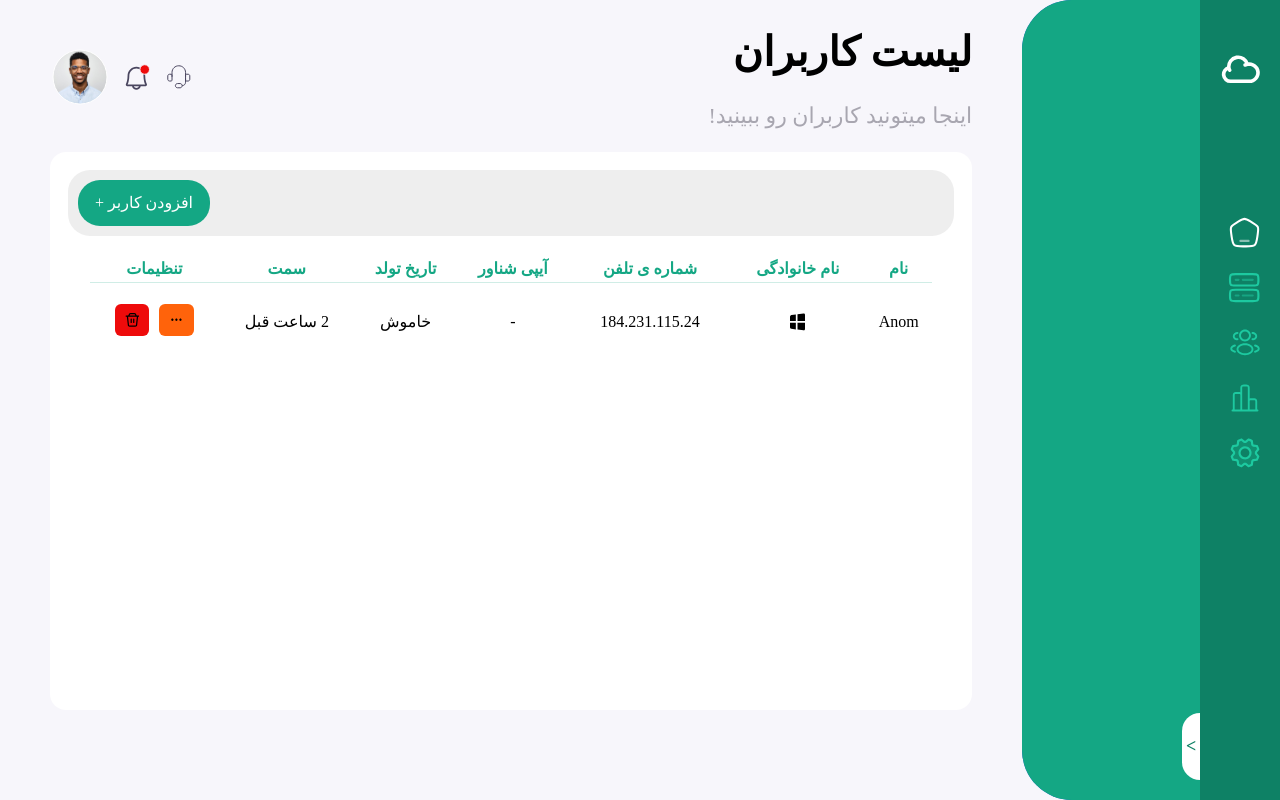
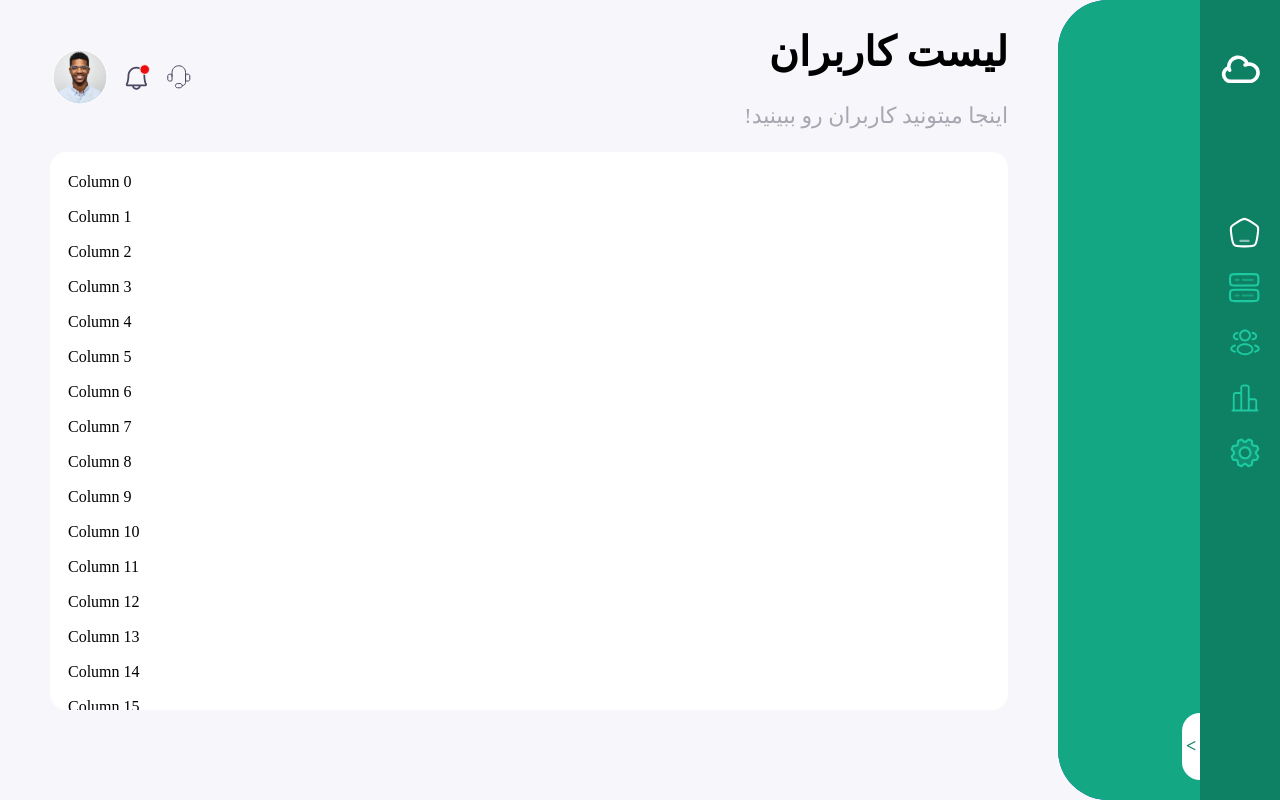
Before and after one commit to mohammadzeyghami/rayka-cloud, a React (Vite) app: page /users in a window 1280 px wide. Built offline with nearby package versions, Linux system fonts and the light colour scheme.

Commit message:
create window height

```diff
--- a/package.json
+++ b/package.json
@@ -15,7 +15,8 @@
     "react-dom": "^18.2.0",
     "react-redux": "^8.1.2",
     "react-router-dom": "^6.15.0",
-    "recharts": "^2.8.0"
+    "recharts": "^2.8.0",
+    "react-window": "^1.8.9"
   },
   "devDependencies": {
     "@types/react": "^18.2.15",
@@ -25,6 +26,7 @@
     "@vitejs/plugin-react": "^4.0.3",
     "autoprefixer": "^10.4.15",
     "eslint": "^8.45.0",
+    "@types/react-window-scroller": "^1.0.0",
     "eslint-plugin-react-hooks": "^4.6.0",
     "eslint-plugin-react-refresh": "^0.4.3",
     "postcss": "^8.4.28",
--- /dev/null
+++ b/src/components/Templates/VirtualTable/index.tsx
@@ -0,0 +1,5 @@
+const VirtualTable = () => {
+  return <div>index</div>;
+};
+
+export default VirtualTable;
--- a/src/pages/users/Users.tsx
+++ b/src/pages/users/Users.tsx
@@ -1,15 +1,24 @@
-import { Link } from "react-router-dom";
-import MoreIcon from "../../Icons/MoreIcon";
-import RefreshIcon from "../../Icons/RefreshIcon";
-import RemoveIcon from "../../Icons/RemoveIcon";
-import TurnOffIcon from "../../Icons/TurnOffIcon";
-import WindowsIcon from "../../Icons/WindowsIcon";
+import { FixedSizeList as List } from "react-window";
+import { useRef, useState, useEffect } from "react";
 
 const Users = () => {
+  const [wrapperHeight, setWrapperHeight] = useState<number>(500);
+  const [wrapperWidth, setWrapperWidth] = useState<number>(500);
+  const Row = ({ index, style }) => <div style={style}>Column {index}</div>;
+  const test = useRef();
+  useEffect(() => {
+    setWrapperHeight(test?.current?.clientHeight);
+    setWrapperWidth(test?.current?.clientWidth);
+  }, [test]);
+
+  console.log(test?.current?.clientHeight);
   return (
-    <div className="w-full h-full justify-center   ">
-      <div className="w-full h-[calc(100%-150px)] bg-white overflow-y-auto rounded-2xl p-[18px]">
-        <div className="h-[66px] bg-[#EEEEEE] p-[10px] rounded-[22px] w-full flex justify-between">
+    <div className="w-full h-full justify-center">
+      <div
+        className="w-full h-[calc(100%-150px)] bg-white overflow-y-auto rounded-2xl p-[18px]"
+        ref={test}
+      >
+        {/* <div className="h-[66px] bg-[#EEEEEE] p-[10px] rounded-[22px] w-full flex justify-between">
           <div></div>
           <Link
             to={"/cloud/create-server"}
@@ -53,7 +62,18 @@ const Users = () => {
               </tr>
             </tbody>
           </table>
-        </div>
+        </div> */}
+
+        {/* react window */}
+
+        <List
+          height={wrapperHeight}
+          itemCount={1000}
+          itemSize={35}
+          width={wrapperWidth}
+        >
+          {Row}
+        </List>
       </div>
     </div>
   );
```
Also changed, not shown: 1 other file (tests, documents, lock files or other folders).
